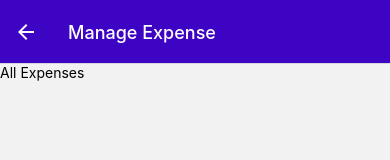
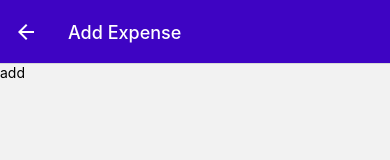
Before and after one commit to mouna-ben-mansour/expense-tracker, a React Native app: screen /ManageExpense in a window 390 px wide. Shown: the top 160 px of the page. Built offline with nearby package versions, Linux system fonts and the light colour scheme.

Commit message:
different editing modes

```diff
--- a/App.js
+++ b/App.js
@@ -51,7 +51,6 @@ export default function App() {
                 headerTintColor: 'white'}}>
           <Stack.Screen name="ExpensesOverview" component={BottomTabNavigation} options={{headerShown:false}}></Stack.Screen>
           <Stack.Screen name="ManageExpense" component={ManageExpenseScreen} options={{
-              title: 'Manage Expense',
               presentation: 'modal'
           }}></Stack.Screen>
         </Stack.Navigator>
--- a/components/ExpensesOutput/ExpenseItem.js
+++ b/components/ExpensesOutput/ExpenseItem.js
@@ -3,10 +3,10 @@ import {GlobalStyles} from "../../constants/styles";
 import {getFormattedDate} from "../../util/date";
 import {useNavigation} from "@react-navigation/native";
 
-function ExpenseItem({title, date, amount}) {
+function ExpenseItem({title, date, amount, id}) {
     const navigation = useNavigation();
     function expensePressHandler(){
-        navigation.navigate('ManageExpense');
+        navigation.navigate('ManageExpense', {expenseId: id});
     }
     return (
         <Pressable onPress={expensePressHandler} style={({ pressed }) => pressed && styles.pressed }>
--- a/screens/ManageExpenseScreen.js
+++ b/screens/ManageExpenseScreen.js
@@ -1,11 +1,31 @@
 import {StyleSheet,View,Text} from "react-native";
+import {useLayoutEffect} from "react";
 
-function ManageExpenseScreen() {
-    return (
-        <View style={styles.container}>
-            <Text>All Expenses</Text>
-        </View>
-    )
+function ManageExpenseScreen({route, navigation}) {
+    const expenseId = route.params?.expenseId;
+    const isEditing = !!expenseId;
+
+    useLayoutEffect(() => {
+        navigation.setOptions({
+            title: isEditing ? 'Edit Expense' : 'Add Expense'
+        })
+    },[navigation, isEditing])
+
+
+    if(isEditing) {
+        return(
+            <View style={styles.container}>
+                <Text>editing : {expenseId}</Text>
+            </View>
+        )
+    } else {
+        return (
+            <View style={styles.container}>
+                <Text>add</Text>
+            </View>
+        )
+    }
+
 }
 export default ManageExpenseScreen;
 
```
